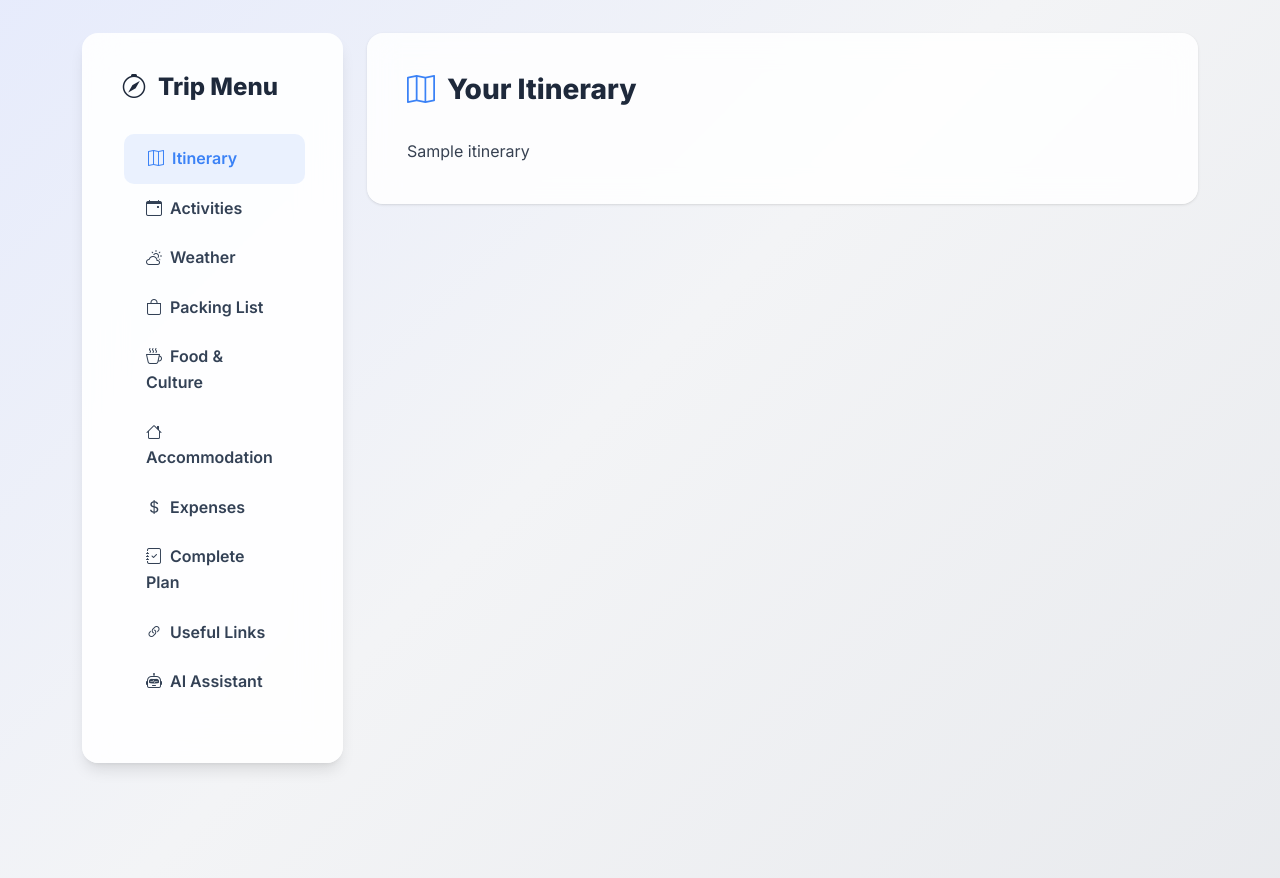
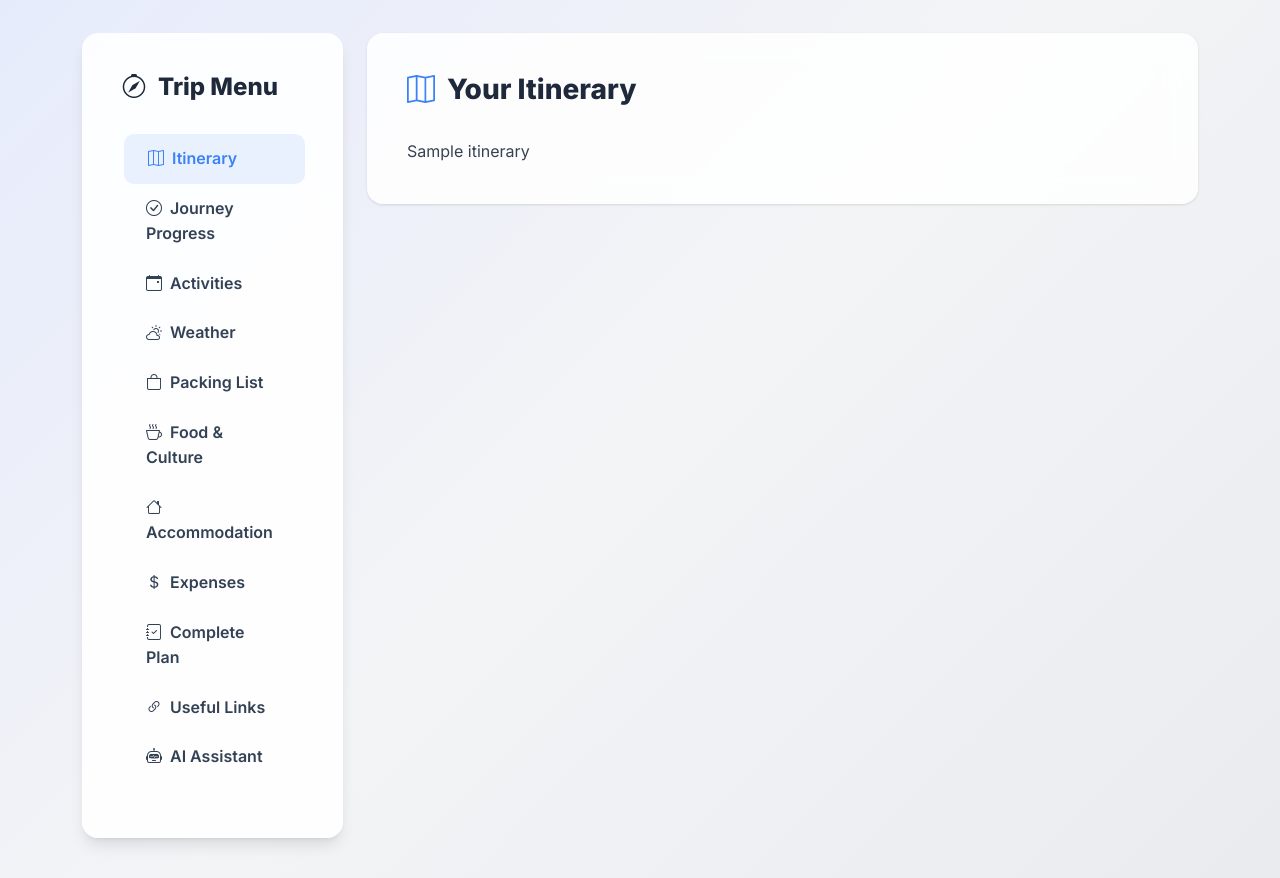
Before and after one commit to ishant721/SAFAR_SMART, a Django app: template planner/templates/planner/trip_detail_interactive.html in a window 1280 px wide. Shown: the part 528-1406 px from the top of the page. Run offline with Django 5.2, Linux system fonts and the light colour scheme; the template is opened without the code that fills it: most values are stand-ins (such as "Sample title", 1, 10 or a date in 2020); grey boxes labelled with a size stand in for pictures from a placeholder-image service; some libraries are stand-ins or nearby versions.

Commit message:
Add journey progress tracking to trip details
Adds a new "Journey Progress" section to the trip detail page in `trip_detail_interactive.html`, allowing users to track their journey's progress.

Replit-Commit-Author: Agent
Replit-Commit-Session-Id: 5f84bd62-73dd-4e2e-a76d-46bcdd9fdfa2
Replit-Commit-Checkpoint-Type: full_checkpoint
Replit-Commit-Screenshot-Url: https://storage.googleapis.com/screenshot-production-us-central1/9d5aaae5-0dff-4a04-baff-7a544e69d389/5f84bd62-73dd-4e2e-a76d-46bcdd9fdfa2/53s2pTx

```diff
--- a/planner/templates/planner/trip_detail_interactive.html
+++ b/planner/templates/planner/trip_detail_interactive.html
@@ -32,6 +32,7 @@
             </h3>
             <ul class="list-unstyled">
                 <li><a href="#itinerary" class="sidebar-link active" data-target="itinerary"><i class="bi bi-map me-2"></i>Itinerary</a></li>
+                <li><a href="#journey-progress" class="sidebar-link" data-target="journey-progress"><i class="bi bi-check-circle me-2"></i>Journey Progress</a></li>
                 <li><a href="#activities" class="sidebar-link" data-target="activities"><i class="bi bi-calendar-event me-2"></i>Activities</a></li>
                 <li><a href="#weather" class="sidebar-link" data-target="weather"><i class="bi bi-cloud-sun me-2"></i>Weather</a></li>
                 <li><a href="#packing" class="sidebar-link" data-target="packing"><i class="bi bi-bag me-2"></i>Packing List</a></li>
```
